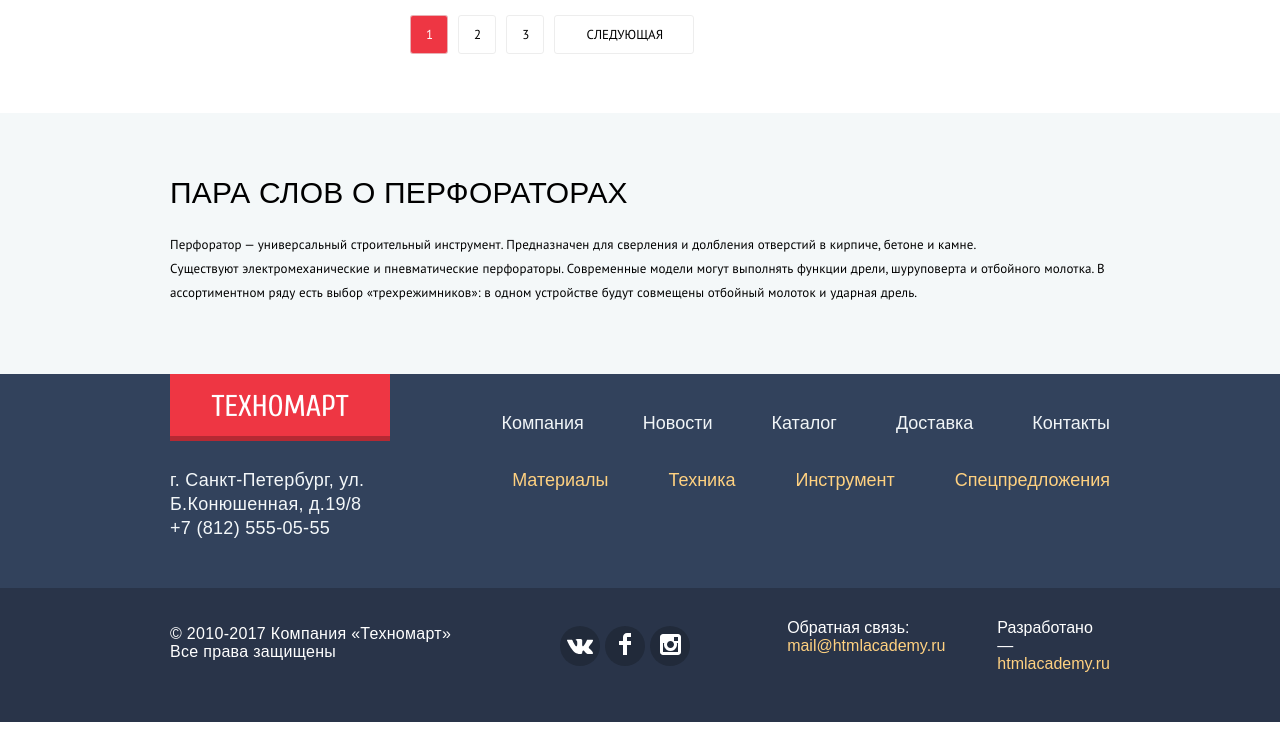
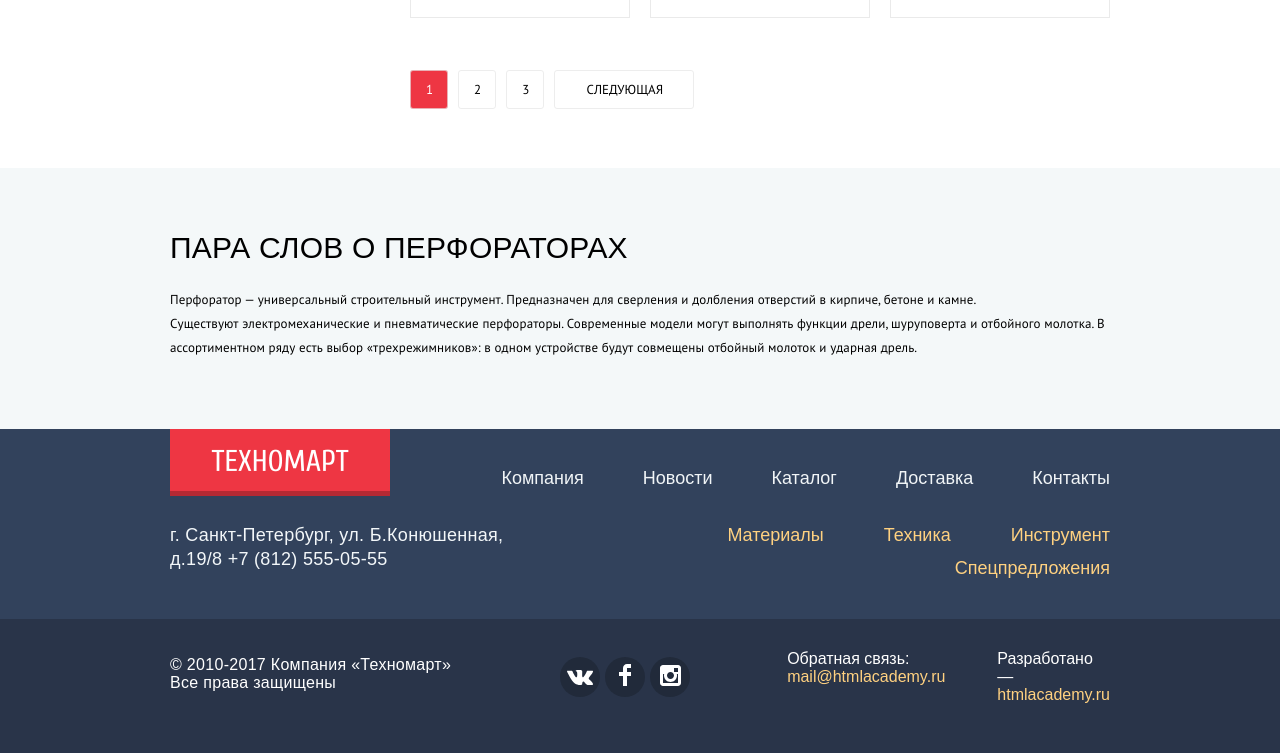
Before and after one commit to AlexTchek/1030513-technomart-25, a plain HTML site: page catalog.html in a window 1280 px wide. Shown: the part 1639-2392 px from the top of the page. Before the commit the page ends 2361 px from the top, so only its background shows below. Drawn offline with Linux system fonts and the light colour scheme; a web font is replaced by a local one.

Commit message:
fix menu list overflow

```diff
--- a/css/style.css
+++ b/css/style.css
@@ -427,6 +427,7 @@ a.main-header-order:active svg {
 
 .main-navigation-list {
   display: flex;
+  flex-wrap: wrap;
   justify-content: space-around;
   box-sizing: border-box;
   padding: 0 3px;
@@ -1116,6 +1117,7 @@ a.main-footer-logo:hover {
 
 .footer-navigation-list,
 .footer-link-list {
+  flex-wrap: wrap;
   flex: 1;
   justify-content: flex-end;
 }
@@ -1149,6 +1151,10 @@ p.main-footer-address-phone {
 .main-footer-top-line2 ul {
   padding-left: 0;
   margin: 0;
+}
+
+.main-footer-top-line2 p {
+  width: 350px;
 }
 
 .footer-link-list a {
```
